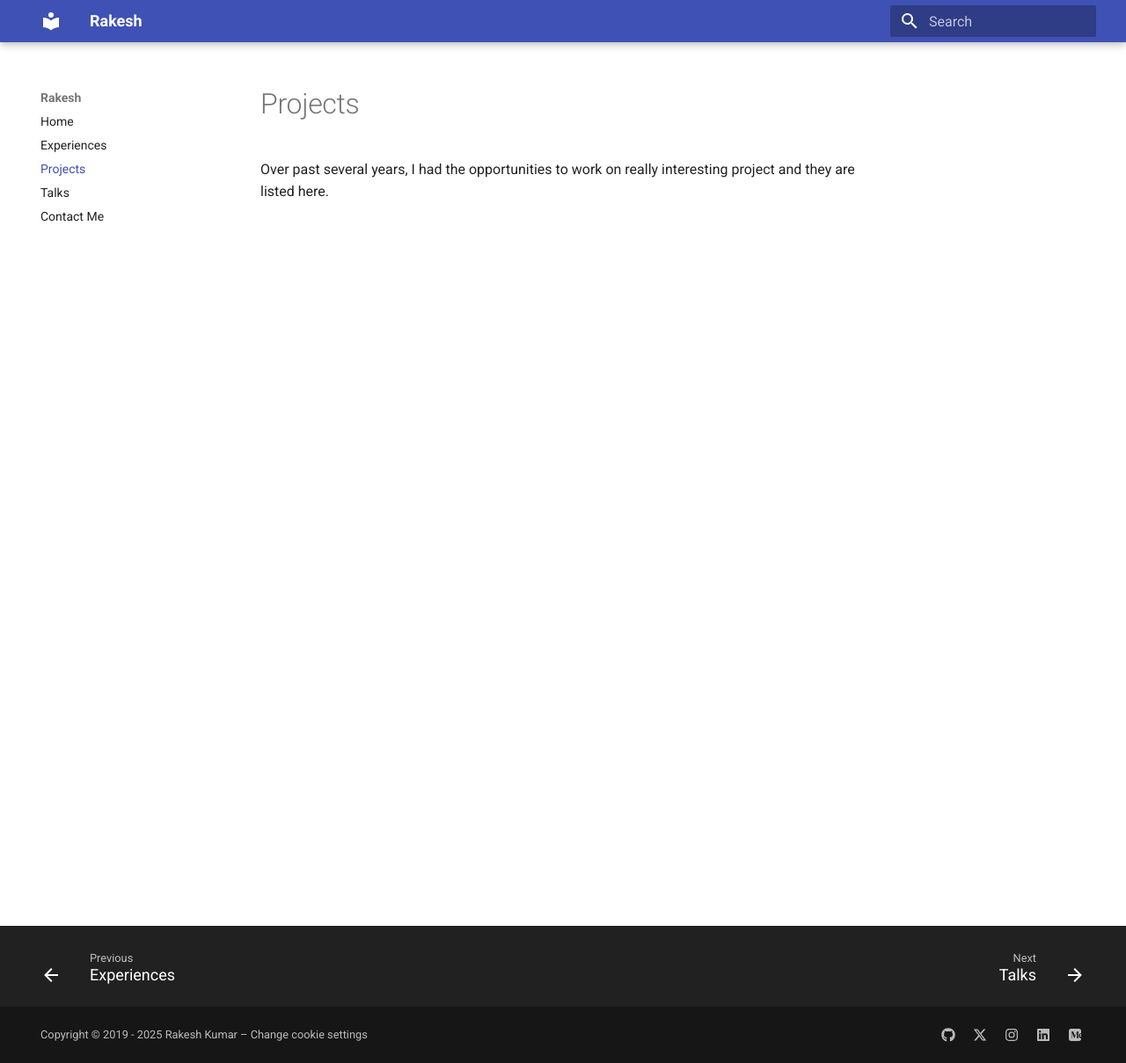
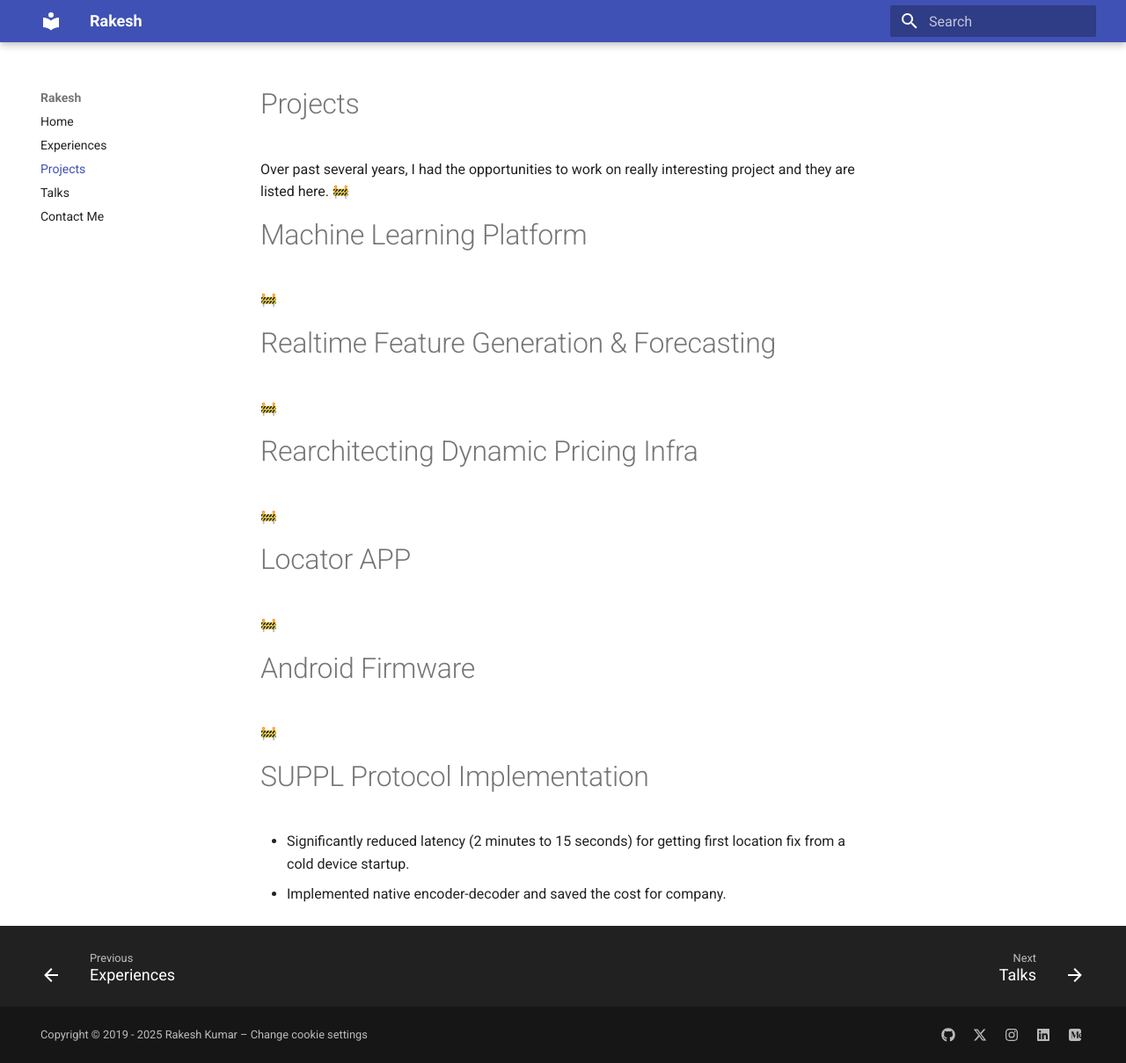
Before and after one commit to rakeshcusat/rakeshcusat.github.io, an MkDocs documentation site: the page built from docs/projects.md, in a window 1280 px wide and 1209 px high. Shown: the whole window at 88% size. Built offline with MkDocs 1.6.1 and Material for MkDocs 9.7.7, drawn with Linux system fonts in a browser that asks for light colours; emoji names are drawn with the system emoji font; plug-ins that fetch from the network failed and are left out.

Commit message:
added some more content

```diff
--- a/docs/projects.md
+++ b/docs/projects.md
@@ -1,2 +1,22 @@
 # Projects
 Over past several years, I had the opportunities to work on really interesting project and they are listed here.
+:construction:
+
+# Machine Learning Platform
+:construction:
+
+# Realtime Feature Generation & Forecasting
+:construction:
+
+# Rearchitecting Dynamic Pricing Infra
+:construction:
+
+# Locator APP
+:construction:
+
+# Android Firmware
+:construction:
+
+# SUPPL Protocol Implementation
+* Significantly reduced latency (2 minutes to 15 seconds) for getting first location fix from a cold device startup.
+* Implemented native encoder-decoder and saved the cost for company.
```
Also changed, not shown: docs/index.md (+2 -3 lines).
